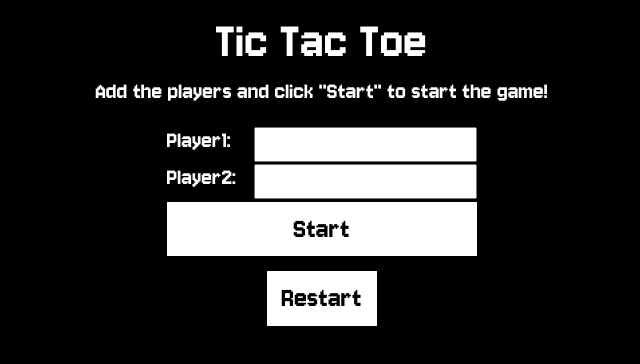
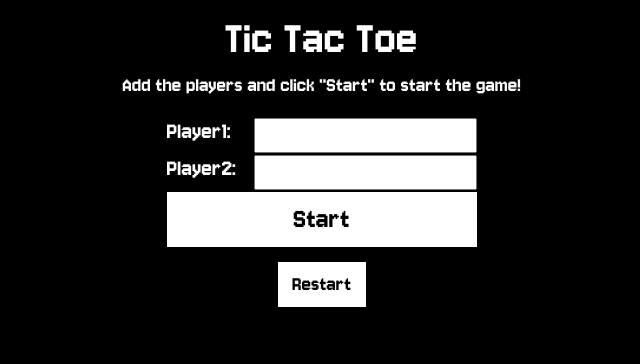
Before and after one commit to Nestor-3690/tic-tac-toe, a plain HTML site: page index.html in a window 1280 px wide. Shown: the whole page, without its empty margins (318-958 px from the left). Drawn offline with Linux system fonts and the light colour scheme.

Commit message:
Update some font-size

```diff
--- a/styles.css
+++ b/styles.css
@@ -40,12 +40,12 @@ header {
 }
 
 .header-title {
-    font-size: 5.5rem;
+    font-size: 5rem;
     margin-bottom: 0.5rem;
 }
 
 .header-text {
-    font-size: 2.5rem;
+    font-size: 2.2rem;
 }
 
 #game {
@@ -134,7 +134,7 @@ form {
 #restart {
     align-self: center;
     padding: 1rem 1.5rem;
-    font-size: 3rem;
+    font-size: 2.2rem;
 }
 
 aside {
@@ -153,5 +153,5 @@ aside {
 
 #results {
     margin-top: 1rem;
-    font-size: 5rem;
+    font-size: 4rem;
 }
```
